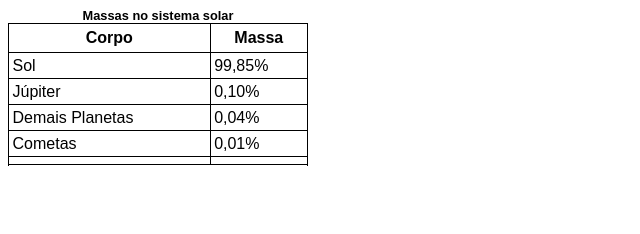
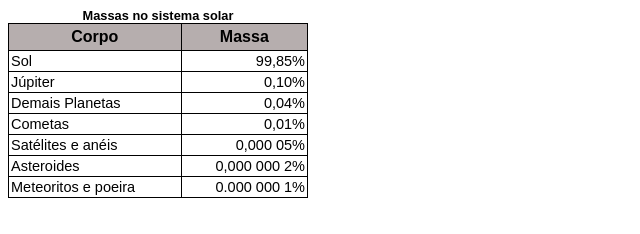
Before and after one commit to Domi-ni/Curso-full-stack-OBC, a plain HTML site: page Review HTML/Tabelas/massas no sistema solar.html in a window 1280 px wide. Shown: the whole page, without its empty margins (0-640 px from the left). Drawn offline with Linux system fonts and the light colour scheme.

Commit message:
Update massas no sistema solar.html

```diff
--- a/Review HTML/Tabelas/massas no sistema solar.html
+++ b/Review HTML/Tabelas/massas no sistema solar.html
@@ -21,11 +21,17 @@
       }
       th {
         border: 1.5px solid;
-        padding: 5px;
+        padding: 4px;
+        background-color: rgb(182, 174, 174);
       }
       td {
         border: 1px solid;
-        padding: 3.5px;
+        padding: 2px;
+        font-size: 14.5px;
+      }
+
+      .numero {
+        text-align: right;
       }
     </style>
   </head>
@@ -41,25 +47,32 @@
       <tbody>
         <tr>
           <td>Sol</td>
-          <td>99,85%</td>
+          <td class="numero">99,85%</td>
         </tr>
         <tr>
           <td>Júpiter</td>
-          <td>0,10%</td>
+          <td class="numero">0,10%</td>
         </tr>
         <tr>
           <td>Demais Planetas</td>
-          <td>0,04%</td>
+          <td class="numero">0,04%</td>
         </tr>
         <tr>
           <td>Cometas</td>
-          <td>0,01%</td>
+          <td class="numero">0,01%</td>
         </tr>
         <tr>
-          <td></td>
+          <td>Satélites e anéis</td>
+          <td class="numero">0,000 05%</td>
         </tr>
-        <tr></tr>
-        <tr></tr>
+        <tr>
+          <td>Asteroides</td>
+          <td class="numero">0,000 000 2%</td>
+        </tr>
+        <tr>
+          <td>Meteoritos e poeira</td>
+          <td class="numero">0.000 000 1%</td>
+        </tr>
       </tbody>
     </table>
   </body>
```
